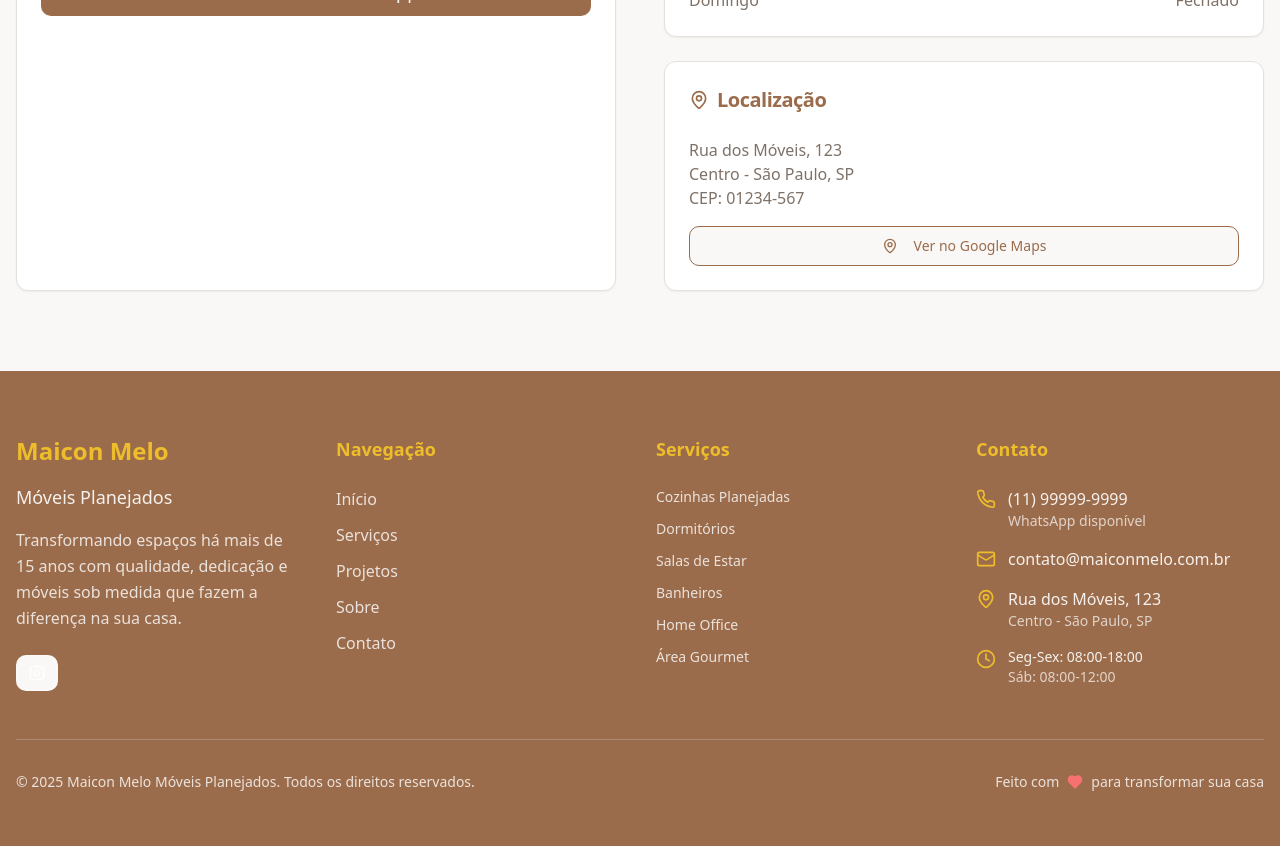
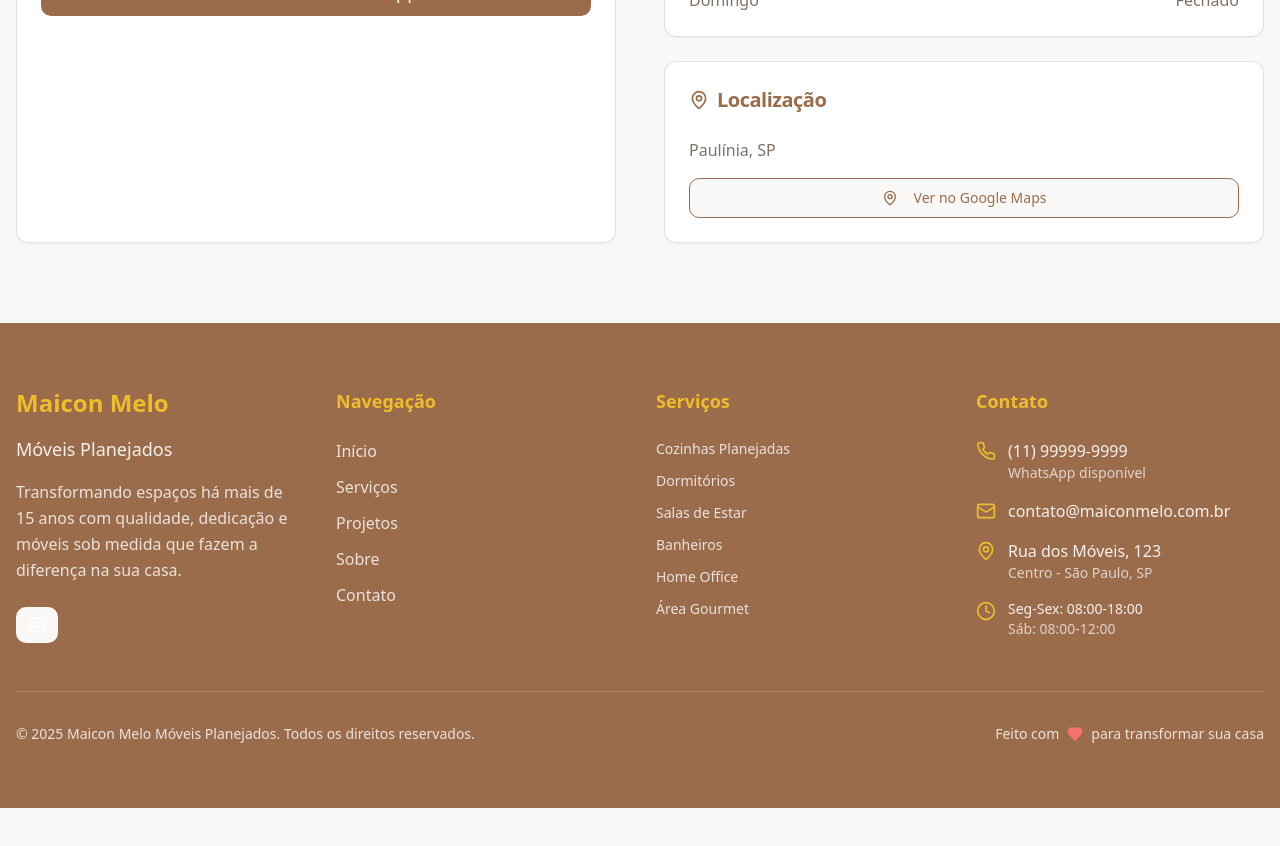
Before and after one commit to brunocamarg0/moveis-insta-site-maker, a React (Vite) app: page / in a window 1280 px wide. Shown: the part 5600-6446 px from the top of the page. After the commit the page ends 6408 px from the top, so only its background shows below. Built offline with nearby package versions, Linux system fonts and the light colour scheme.

Commit message:
Atualiza localização para Paulínia, SP

```diff
--- a/src/components/Contact.tsx
+++ b/src/components/Contact.tsx
@@ -220,14 +220,12 @@ const Contact = () => {
               </CardHeader>
               <CardContent>
                 <p className="text-muted-foreground mb-4">
-                  Rua dos Móveis, 123<br />
-                  Centro - São Paulo, SP<br />
-                  CEP: 01234-567
+                  Paulínia, SP
                 </p>
                 <Button
                   variant="outline"
                   className="w-full border-wood text-wood hover:bg-wood hover:text-white"
-                  onClick={() => window.open('https://maps.google.com/?q=Rua+dos+Móveis+123+São+Paulo', '_blank')}
+                  onClick={() => window.open('https://maps.google.com/?q=Paulínia+SP', '_blank')}
                 >
                   <MapPin className="w-4 h-4 mr-2" />
                   Ver no Google Maps
```
